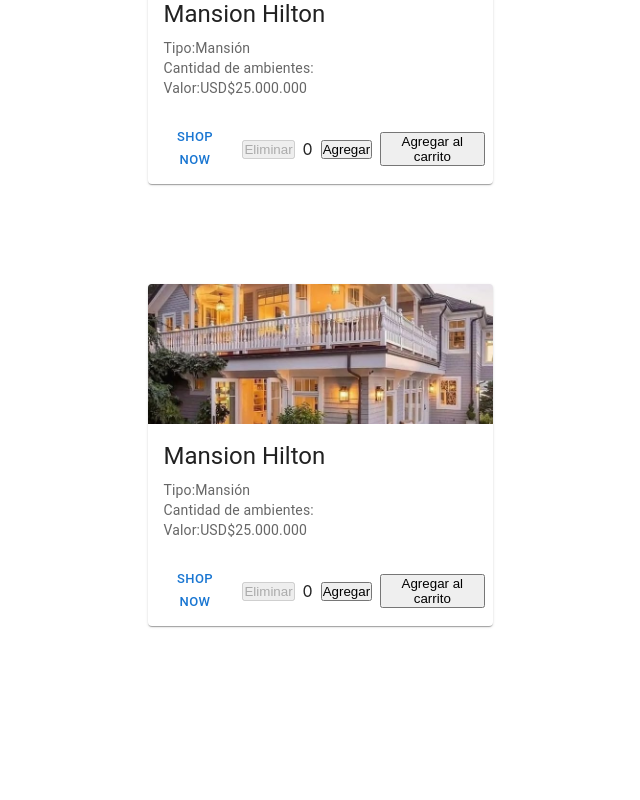
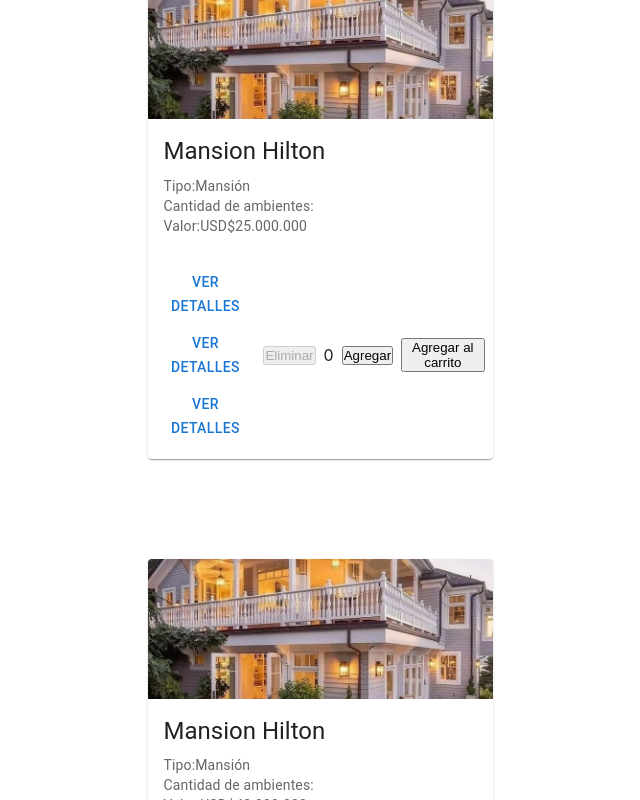
Before and after one commit to IvoNico/Diamond, a React (Create React App) app: page / in a window 1280 px wide. Shown: the part 780-1580 px from the top of the page, without its empty margins (320-960 px from the left). Before the commit the page ends 1506 px from the top, so only its background shows below. Built offline with nearby package versions, Linux system fonts and the light colour scheme.

Commit message:
Detalles de productos agregado

```diff
--- a/src/App.js
+++ b/src/App.js
@@ -1,6 +1,7 @@
 import './App.css';
 import NavBar from './components/NavBar/NavBar.js';
 import ListProducts from './components/ListProducts/ListProducts.js';
+
 
 function App() {
   return (
--- a/src/Products/Products.js
+++ b/src/Products/Products.js
@@ -1,6 +1,6 @@
 const DataProducts = [
     {
-        id: 1,
+        id: '1',
         nombre: 'Mansion Hilton',
         tipo: 'Mansión',
         Ambientes: '8 piezas, 4 baños, 1 living, 1 comedor',
@@ -9,7 +9,7 @@
         stock: '5'
     },
     {
-        id: 2,
+        id: '2',
         nombre: 'Mansion Hilton',
         tipo: 'Mansión',
         Ambientes: '8 piezas, 4 baños, 1 living, 1 comedor',
@@ -18,11 +18,11 @@
         stock: '5'
     },
     {
-        id: 3,
+        id: '3',
         nombre: 'Mansion Hilton',
         tipo: 'Mansión',
         Ambientes: '8 piezas, 4 baños, 1 living, 1 comedor',
-        valor: 'USD$25.000.000',
+        valor: 'USD$40.000.000',
         image: '../assets/Products/Mansion-Hilton.jpeg',
         stock: '5'
     }
--- a/src/components/Cards/Cards.js
+++ b/src/components/Cards/Cards.js
@@ -1,21 +1,18 @@
-import React, {  useEffect } from 'react'; //se utiliza para hacer uso de los hooks
+import React from 'react'; //se utiliza para hacer uso de los hooks
+import './Cards.css'
+import DetailContainer from '../ItemsDetailsContainer/ItemsDetailContainer'
+
+//impor from MUI
 import Card from '@mui/material/Card';
 import CardContent from '@mui/material/CardContent';
 import CardMedia from '@mui/material/CardMedia';
 import Typography from '@mui/material/Typography';
 import { Button, CardActionArea, CardActions } from '@mui/material';
 import ItemCount from '../ItemsCount/ItemsCount'
-import './Cards.css'
+
 
 //Para mostrar fecha/hora del ultimo click, se puede utilizar la libreria Date de js "new Date() o "new Date().tolocaleString()"
-
-export default function MultiActionAreaCard({data}) {
-    const {nombre, tipo, ambientes, valor, image, stock} = data
-
-    const onAdd = (count) => {
-        console.log(`Agregaste ${count} productos al carrito.`)
-    }
-
+/*
     useEffect( () =>{
         console.log("log desde UseEffect")
     }, [] ) //el [] indica que solo se ejecute al principio o [count] para indicar que se ejecute cuando deperminado estado cambie
@@ -33,6 +30,15 @@
         }
 
     })
+*/
+
+export default function MultiActionAreaCard({data}) {
+    const {nombre, tipo, ambientes, valor, image, stock, id} = data
+    const onAdd = (count) => {
+        console.log(`Agregaste ${count} productos al carrito.`)
+    }
+
+
 
     return (
     <Card className='cards' sx={{ maxWidth: 345 }}>
@@ -60,7 +66,7 @@
         </CardActionArea>
         <CardActions>
             <Button size="small" color="primary">
-                Shop now
+                <DetailContainer key={id} />
             </Button>
             <ItemCount stock={stock} onAdd={onAdd} />
         </CardActions>
--- /dev/null
+++ b/src/components/ItemsDetailsContainer/ItemsDetailContainer.js
@@ -0,0 +1,33 @@
+import React, {useState, useEffect} from "react";
+import BasicModal from '../ItemsDetailsProducts/ItemsDetailsProducts'
+import DataProducts from '../../Products/Products';
+
+
+const DetailContainer = () => {
+    const[detailProducts, setDataProduct] = useState([])
+
+    const DetailProduct = () =>{
+        return new Promise ((resolve, reject)=>{
+            return resolve(DataProducts)
+        })
+    }
+
+    useEffect(()=>{
+        DetailProduct().then((data) =>{
+            setDataProduct(data)
+        }, [])
+    })
+
+    return(
+        <div>
+            {detailProducts.map((detail)=>{
+                const {id} = detail
+                return(
+                    <BasicModal data={detail} key={id} />
+                )
+            })}
+        </div>
+    )
+}
+
+export default DetailContainer
--- /dev/null
+++ b/src/components/ItemsDetailsProducts/ItemsDetail.css
@@ -0,0 +1,4 @@
+.modal-image{
+    width: 200px;
+    height: 40vh;
+}
--- /dev/null
+++ b/src/components/ItemsDetailsProducts/ItemsDetailsProducts.js
@@ -0,0 +1,56 @@
+import * as React from 'react';
+import './ItemsDetail.css'
+
+//import From MUi
+import Box from '@mui/material/Box';
+import Button from '@mui/material/Button';
+import Typography from '@mui/material/Typography';
+import Modal from '@mui/material/Modal';
+
+const style = {
+    position: 'absolute',
+    top: '50%',
+    left: '50%',
+    transform: 'translate(-50%, -50%)',
+    width: 400,
+    bgcolor: 'background.paper',
+    border: '2px solid #000',
+    boxShadow: 24,
+    p: 4,
+};
+
+export default function BasicModal({data}) {
+    const [open, setOpen] = React.useState(false);
+    const handleOpen = () => setOpen(true);
+    const handleClose = () => setOpen(false);
+    const {nombre, tipo, Ambientes, valor, image} = data
+    return (
+    <div>
+        <Button onClick={handleOpen}>Ver detalles</Button>
+        <Modal
+        open={open}
+        onClose={handleClose}
+        aria-labelledby="modal-modal-title"
+        aria-describedby="modal-modal-description"
+        >
+        <Box sx={style}>
+            <Typography id="modal-modal-title" variant="h6" component="h2">
+            Detalles del producto
+            </Typography>
+            <div>
+                <img className='modal-image' src={image}/>
+                <div>
+                    <h4>Nombre: {nombre} </h4>
+                    <h4>Tipo de vivienda: {tipo}</h4>
+                    <h4>Cantidad de ambientes: {Ambientes}</h4>
+                    <h4>Precio: {valor}</h4>
+                </div>
+            </div>
+            <Typography id="modal-modal-description" sx={{ mt: 2 }}>
+            Duis mollis, est non commodo luctus, nisi erat porttitor ligula.
+            </Typography>
+        </Box>
+        </Modal>
+    </div>
+);
+}
```
